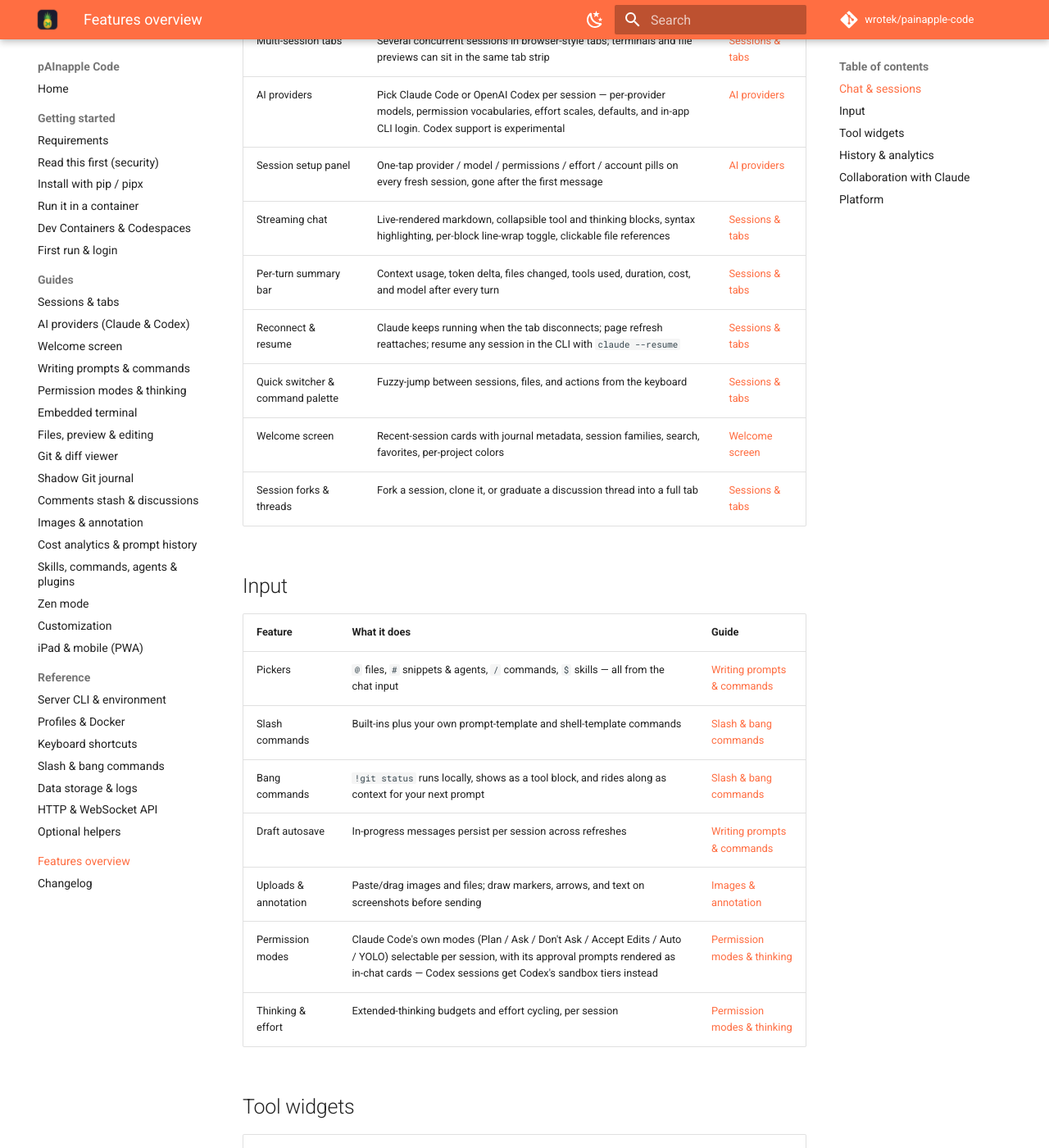
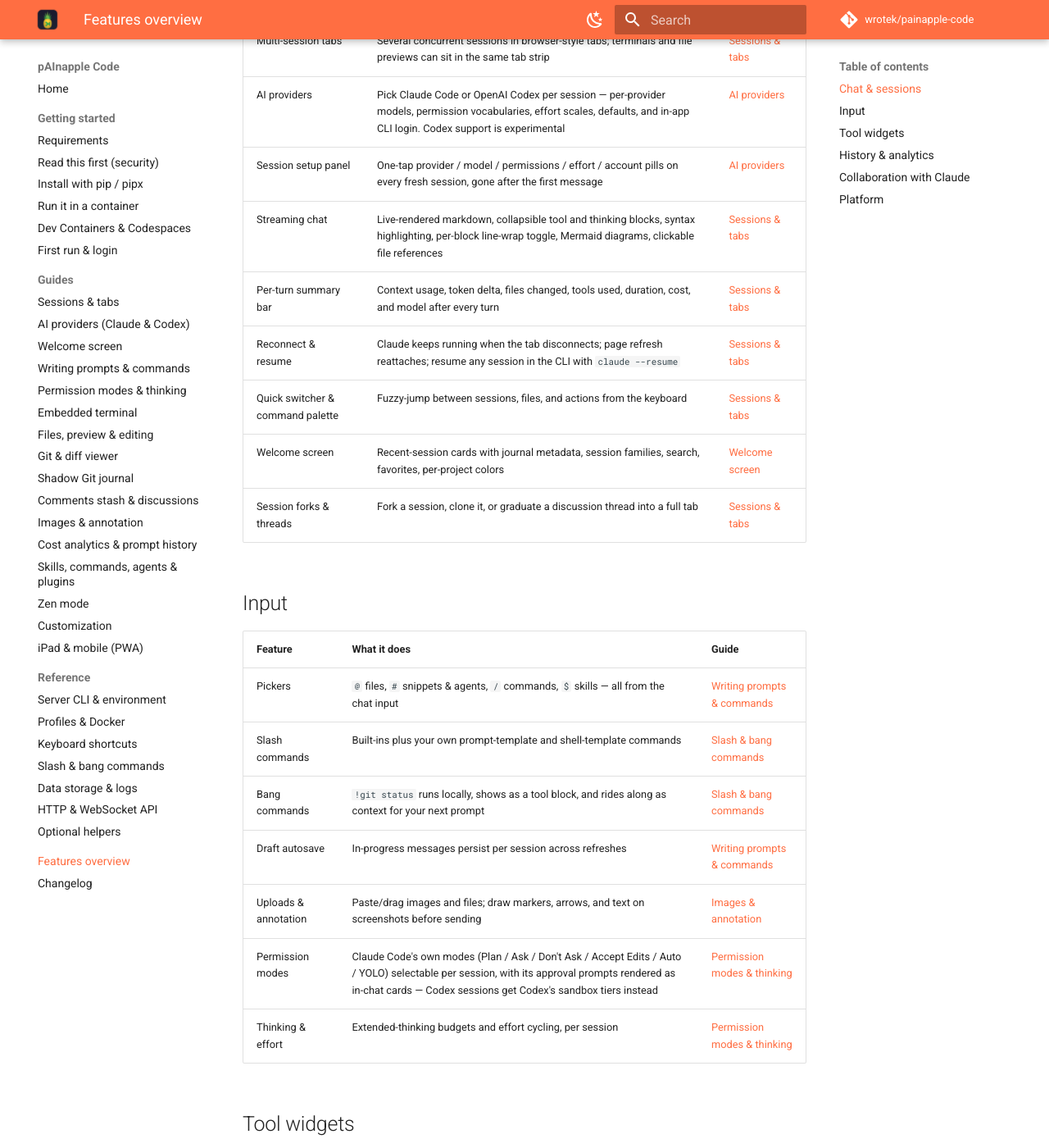
Before and after one commit to wrotek/painapple-code, an MkDocs documentation site: the page built from docs-site/features.md, in a window 1280 px wide and 1400 px high, scrolled down 315 px. Shown: the whole window at 82% size. Built offline with MkDocs 1.6.1 and Material for MkDocs 9.7.7, drawn with Linux system fonts in a browser that asks for light colours; comment, search, counter and statistics services are not loaded; some of the changed text lies outside the part shown.

Commit message:
docs: changelog for v1.1.9 (mermaid, codex file diffs); docs-site mentions Mermaid
Co-Authored-By: Claude Opus 5.5 (1M context) <noreply@anthropic.com>

```diff
--- a/docs-site/features.md
+++ b/docs-site/features.md
@@ -9,7 +9,7 @@ Everything pAInapple Code and the web client can do, in one place. Each area lin
 | Multi-session tabs | Several concurrent sessions in browser-style tabs; terminals and file previews can sit in the same tab strip | [Sessions & tabs](guides/sessions.md) |
 | AI providers | Pick Claude Code or OpenAI Codex per session — per-provider models, permission vocabularies, effort scales, defaults, and in-app CLI login. Codex support is experimental | [AI providers](guides/providers.md) |
 | Session setup panel | One-tap provider / model / permissions / effort / account pills on every fresh session, gone after the first message | [AI providers](guides/providers.md) |
-| Streaming chat | Live-rendered markdown, collapsible tool and thinking blocks, syntax highlighting, per-block line-wrap toggle, clickable file references | [Sessions & tabs](guides/sessions.md) |
+| Streaming chat | Live-rendered markdown, collapsible tool and thinking blocks, syntax highlighting, per-block line-wrap toggle, Mermaid diagrams, clickable file references | [Sessions & tabs](guides/sessions.md) |
 | Per-turn summary bar | Context usage, token delta, files changed, tools used, duration, cost, and model after every turn | [Sessions & tabs](guides/sessions.md) |
 | Reconnect & resume | Claude keeps running when the tab disconnects; page refresh reattaches; resume any session in the CLI with `claude --resume` | [Sessions & tabs](guides/sessions.md) |
 | Quick switcher & command palette | Fuzzy-jump between sessions, files, and actions from the keyboard | [Sessions & tabs](guides/sessions.md) |
@@ -33,7 +33,7 @@ Everything pAInapple Code and the web client can do, in one place. Each area lin
 | Feature | What it does | Guide |
 |---|---|---|
 | Terminal | Real PTY (xterm.js), persistent, floating or docked, mobile keyboard bar and touch d-pad | [Embedded terminal](guides/terminal.md) |
-| File explorer & preview | Tree/list/search/bookmarks views; preview with editing (CodeMirror), markdown quick-edit, CSV, images, Excalidraw, Vega-Lite charts | [Files, preview & editing](guides/files.md) |
+| File explorer & preview | Tree/list/search/bookmarks views; preview with editing (CodeMirror), markdown quick-edit, Mermaid diagrams, CSV, images, Excalidraw, Vega-Lite charts | [Files, preview & editing](guides/files.md) |
 | Search in files | Project-wide content search (ripgrep-backed, VS Code-style) — regex, globs, click-through to the exact line | [Files, preview & editing](guides/files.md#search-in-files) |
 | Browser widget | Renders local HTML or proxies external URLs in a sandboxed iframe | [Files, preview & editing](guides/files.md) |
 | Git widget & diff viewer | Status, history, side-by-side and unified diffs, Shadow-Git history bar, compare wizard — read-only by design | [Git & diff viewer](guides/git-and-diffs.md) |
```
Also changed, not shown: CHANGELOG.md (+3 -1 lines), docs-site/guides/files.md (+1 -1 lines).
